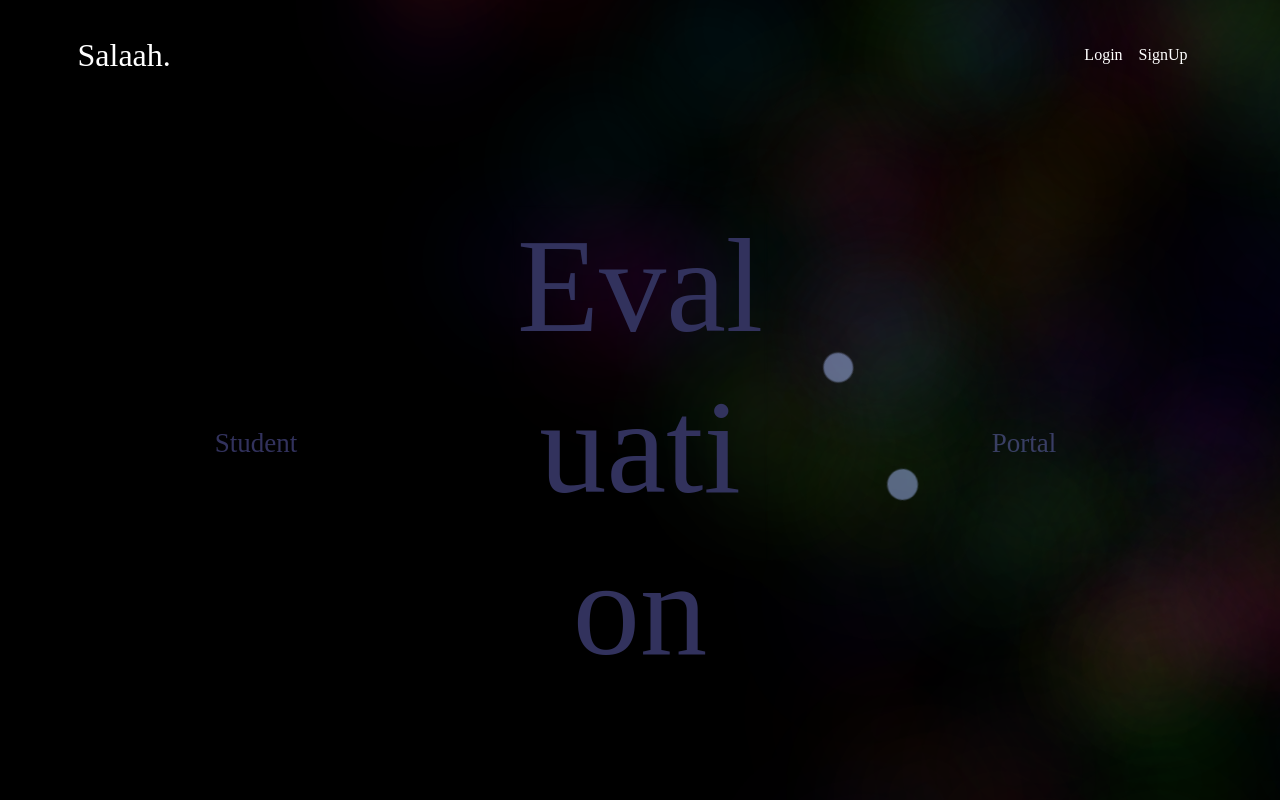
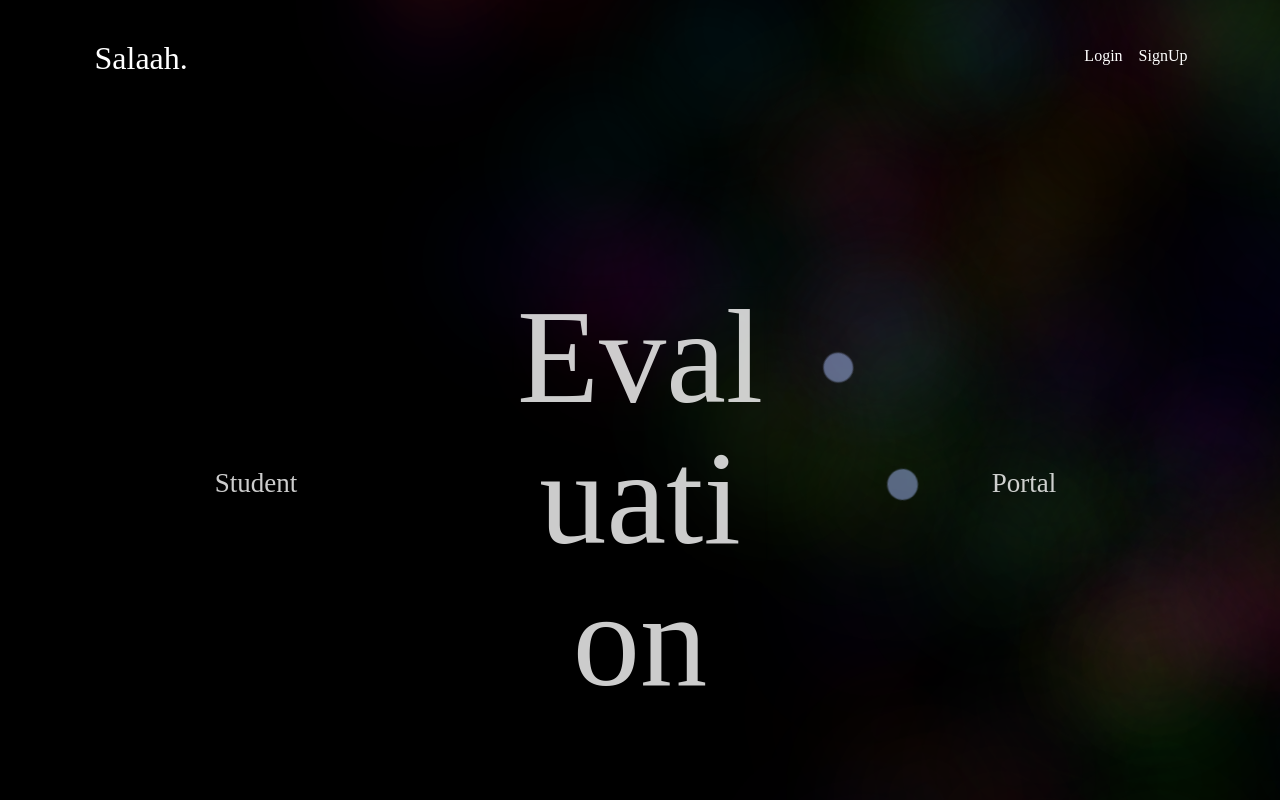
Before and after one commit to Rohitchaudhary13/improved-potato, a React (Create React App) app in the folder frontend/: page / in a window 1280 px wide. Shown: the top 800 px of the page. Built offline with nearby package versions, Linux system fonts and the light colour scheme; a web font is replaced by a local one.

Commit message:
final ui

```diff
--- a/frontend/src/index.css
+++ b/frontend/src/index.css
@@ -3,6 +3,27 @@
 * {
   font-family: "Poppins", sans-serif;
 }
+/* ===== Scrollbar CSS ===== */
+  /* Firefox */
+  * {
+    scrollbar-width: thin;
+    scrollbar-color: #000000 #4f4f4f;
+  }
+
+  /* Chrome, Edge, and Safari */
+  *::-webkit-scrollbar {
+    width: 10px;
+  }
+
+  *::-webkit-scrollbar-track {
+    background: #4f4f4f;
+  }
+
+  *::-webkit-scrollbar-thumb {
+    background-color: #000000;
+    border-radius: 15px;
+    border: 0px none #b0b0b0;
+  }
 
 .unbounded {
   font-family: "Unbounded", cursive;
--- a/frontend/src/screens/LandingPage/LandingStyles.css
+++ b/frontend/src/screens/LandingPage/LandingStyles.css
@@ -81,7 +81,7 @@
   justify-content: center;
 }
 .main{
-  margin-top: -3rem;
+  margin-top: 0rem;
   margin-bottom: 0;
 }
 
--- a/frontend/src/screens/StudentReport/StudentReport.js
+++ b/frontend/src/screens/StudentReport/StudentReport.js
@@ -78,7 +78,7 @@
   };
 
   return (
-    <div>
+    <div style={{width: '100%'}}>
       <MainScreen title={`Grades`}>
         {error && <ErrorMessage variant="danger">{error}</ErrorMessage>}
         {errorDelete && (
```
Also changed, not shown: frontend/src/assets/css/black-dashboard-react.css.
